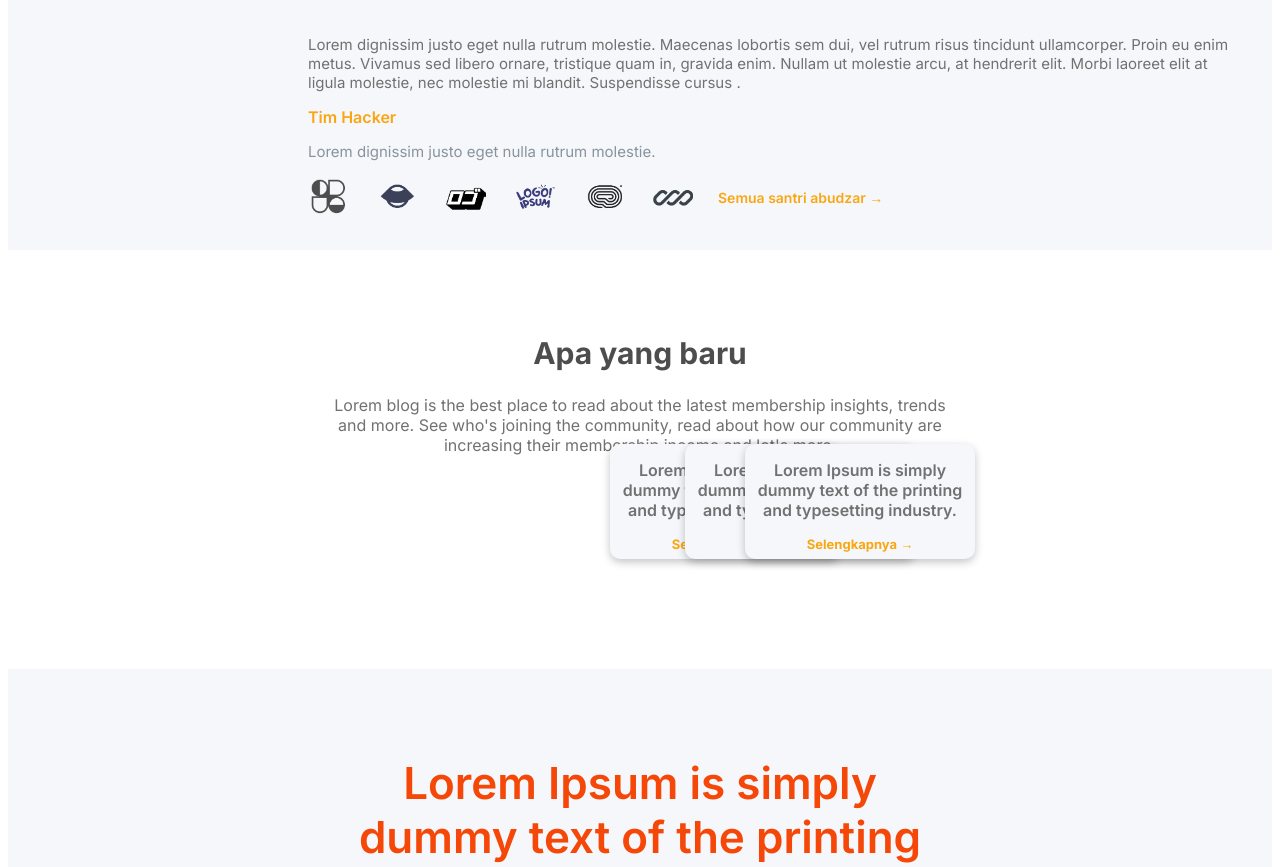
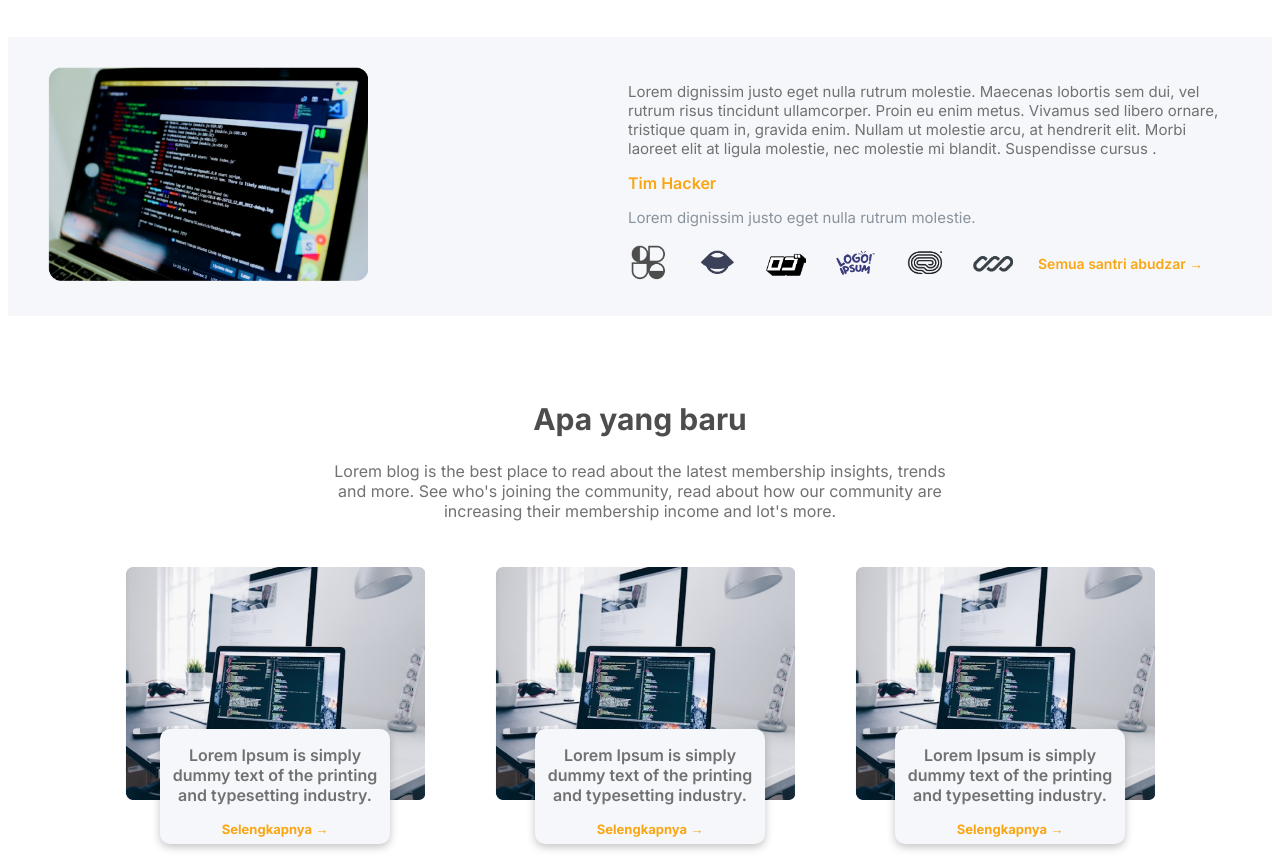
Before and after one commit to RaffiDzakwan/redesign-abudzar, a plain HTML site: page index.html in a window 1280 px wide. Shown: the part 2331-3198 px from the top of the page. Drawn offline with Linux system fonts and the light colour scheme; the site is published under a folder, as on GitHub Pages, so addresses that start at the root find nothing.

Commit message:
Deploy-Web-RafiDzakwan

```diff
--- a/index.html
+++ b/index.html
@@ -119,7 +119,7 @@
       <div class="container-banner-2">
         <div class="gambar-b2">
           <img
-            src="/IMAGES/undraw_photo_session_re_c0cp 1.png"
+            src="./IMAGES/undraw_photo_session_re_c0cp 1.png"
             alt=""
             width="400"
           />
@@ -224,7 +224,7 @@
       <div class="container-hacker">
         <div class="imgh">
           <img
-            src="/IMAGES/desola-lanre-ologun-vII7qKAk-9A-unsplash 1.png"
+            src="./IMAGES/desola-lanre-ologun-vII7qKAk-9A-unsplash 1.png"
             alt=""
           />
         </div>
@@ -263,7 +263,7 @@
           <div class="img-and-span-1">
             <img
               class="imgn-1"
-              src="/IMAGES/christopher-gower-m_HRfLhgABo-unsplash 1.png"
+              src="./IMAGES/christopher-gower-m_HRfLhgABo-unsplash 1.png"
               alt=""
               width="300px"
             />
@@ -277,7 +277,7 @@
           </div>
           <div class="img-and-span-2">
             <img
-              src="/IMAGES/christopher-gower-m_HRfLhgABo-unsplash 1.png"
+              src="./IMAGES/christopher-gower-m_HRfLhgABo-unsplash 1.png"
               alt=""
               width="300px"
             />
@@ -292,7 +292,7 @@
 
           <div class="img-and-span-3">
             <img
-              src="/IMAGES/christopher-gower-m_HRfLhgABo-unsplash 1.png"
+              src="./IMAGES/christopher-gower-m_HRfLhgABo-unsplash 1.png"
               alt=""
               width="300px"
             />
```
